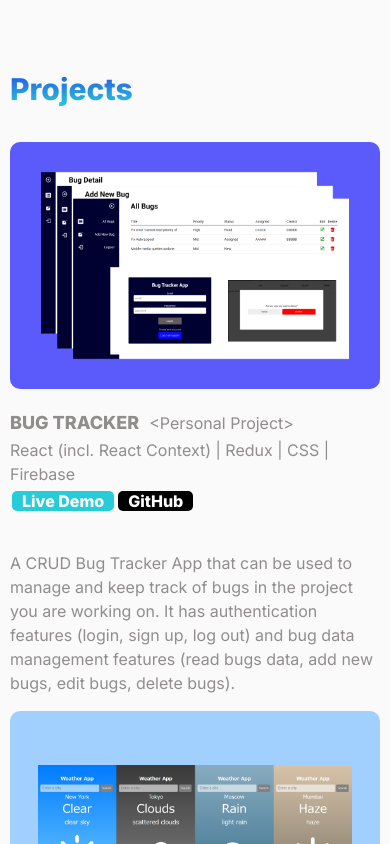
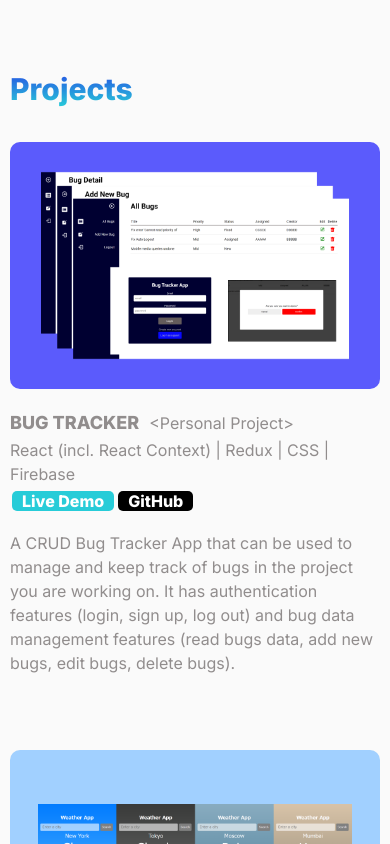
Before and after one commit to ayarmkt/portfolio, a React (Create React App) app: page / in a window 390 px wide. Shown: the part 1300-2144 px from the top of the page. Built offline with nearby package versions, Linux system fonts and the light colour scheme.

Commit message:
updated spacing

```diff
--- a/src/components/Projects/Projects.module.css
+++ b/src/components/Projects/Projects.module.css
@@ -106,6 +106,7 @@
   font-size: var(--fontsize-p);
   line-height: 1.5;
   padding-top: 5px;
+  text-align: start;
 }
 
 .link {
@@ -168,51 +169,29 @@
 /* Tablets in landscape mode, older desktop monitors */
 @media only screen and (min-height: 1365px) and (max-width: 1365px) {
   .project {
-    grid-template-columns: 1fr;
-    grid-template-rows: auto 1fr;
-    height: auto;
-    margin-bottom: 0px;
-  }
-
-  .project-img {
-    grid-column: 1;
-    grid-row: 1;
+    margin-bottom: 90px;
   }
 
   .project-description {
-    grid-column: 1;
-    grid-row: 2;
-    grid-template-rows: repeat(3, 1fr) auto;
-    padding: 15px 0;
+    padding-left: 15px;
+  }
+
+  .description {
+    padding: 15px 0px 35px 0px;
   }
 }
 
 @media only screen and (max-height: 1364px) and (max-width: 1365px) {
   .project {
-    grid-template-columns: 1fr;
-    grid-template-rows: auto 1fr;
-    height: auto;
-    margin-bottom: 0px;
-  }
-
-  .project-img {
-    grid-column: 1;
-    grid-row: 1;
+    margin-bottom: 90px;
   }
 
   .project-description {
-    grid-column: 1;
-    grid-row: 2;
-    grid-template-rows: repeat(3, 1fr) auto;
-    padding: 15px 0;
+    padding-left: 15px;
   }
 
-  .tech {
-    font-size: 16px;
-  }
-
-  .link a {
-    font-size: 16px;
+  .description {
+    padding: 15px 0px 35px 0px;
   }
 }
 
@@ -225,6 +204,28 @@
   .projects-list.rotate {
     animation: none;
   }
+
+  .project {
+    grid-template-columns: 1fr;
+    grid-template-rows: auto 1fr;
+    height: auto;
+    margin-bottom: 40px;
+  }
+
+  .project-img {
+    grid-column: 1;
+    grid-row: 1;
+  }
+
+  .project-description {
+    grid-column: 1;
+    grid-row: 2;
+    grid-template-rows: repeat(3, 1fr) auto;
+  }
+
+  .description {
+    height: auto;
+  }
 }
 
 @media only screen and (max-height: 1022px) and (max-width: 1023px) {
@@ -234,6 +235,24 @@
 
   .projects-list.rotate {
     animation: none;
+  }
+
+  .project {
+    grid-template-columns: 1fr;
+    grid-template-rows: auto 1fr;
+    height: auto;
+    margin-bottom: 40px;
+  }
+
+  .project-img {
+    grid-column: 1;
+    grid-row: 1;
+  }
+
+  .project-description {
+    grid-column: 1;
+    grid-row: 2;
+    grid-template-rows: repeat(3, 1fr) auto;
   }
 
   .description {
@@ -290,6 +309,7 @@
     margin: 0 auto;
     height: auto;
     grid-template-rows: 1fr auto;
+    margin-bottom: 30px;
   }
 
   .project-img {
```
